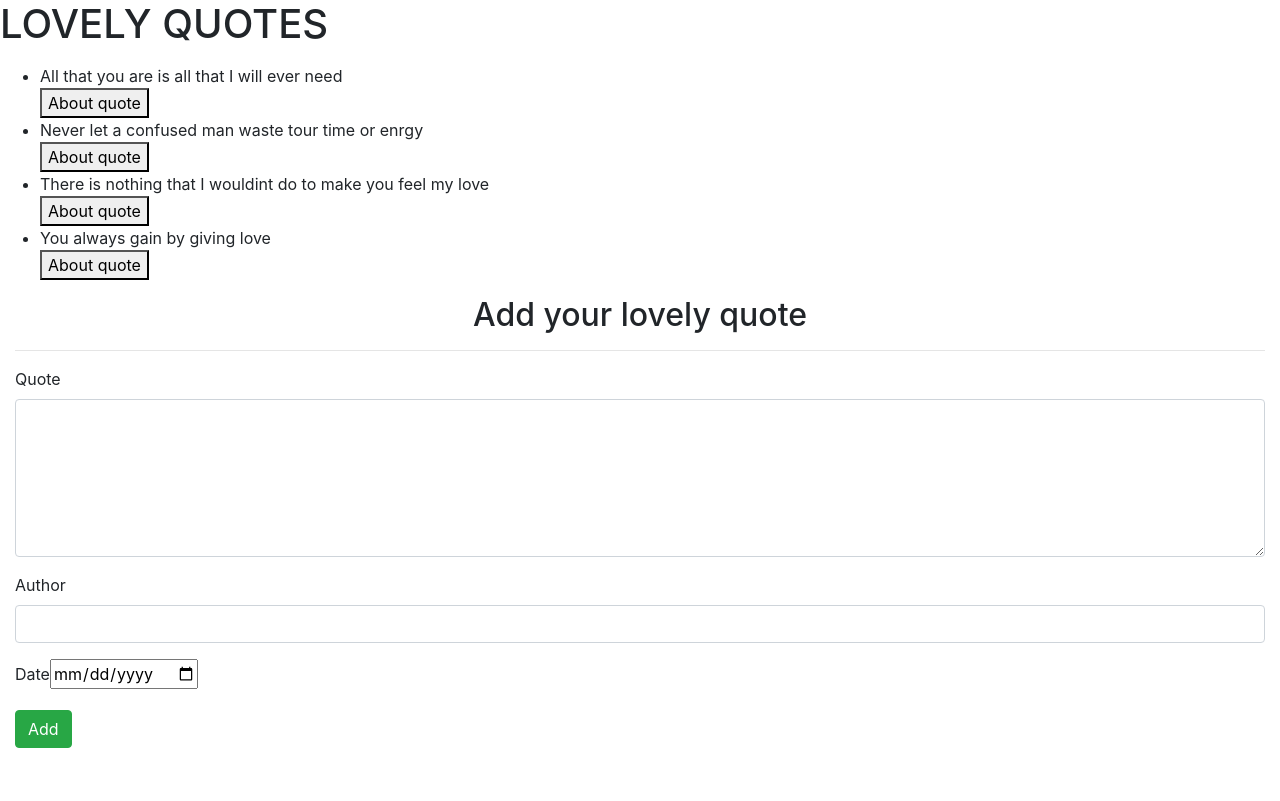
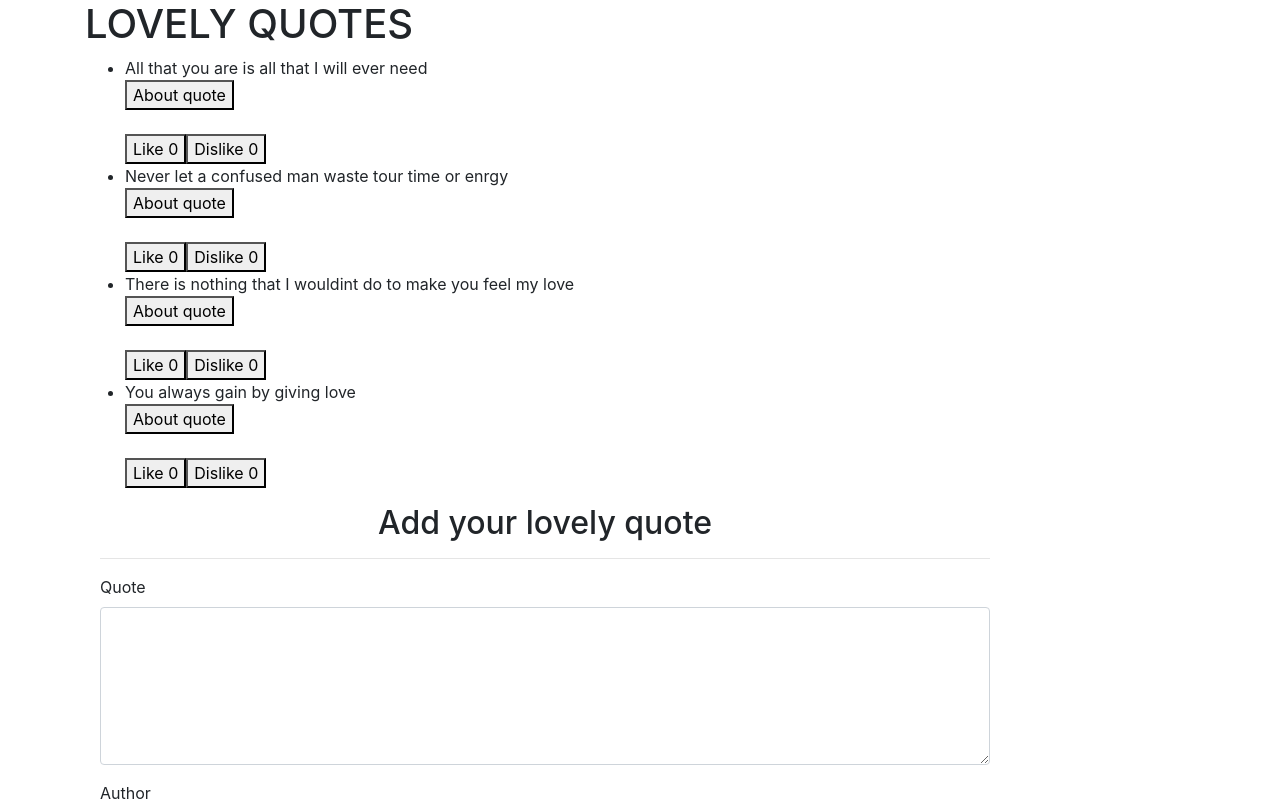
Before and after one commit to BrendaMwiza/Quotes-in-Angular, an Angular app: page / in a window 1280 px wide. Shown: the top 801 px of the page. Built offline with nearby package versions, Linux system fonts and the light colour scheme.

Commit message:
add votes

```diff
--- a/src/app/app.component.html
+++ b/src/app/app.component.html
@@ -1,13 +1 @@
-<div>
-  <h1>LOVELY QUOTES</h1>
-  <ul>
-    <li *ngFor='let quote of Cohen'>
-      {{quote.id}}
-      {{quote.quote}}
-      {{quote.author}}
-    </li>
-  </ul>
-
-  <app-cohen></app-cohen>
-
-</div>
+<app-cohen></app-cohen>
--- a/src/app/app.module.ts
+++ b/src/app/app.module.ts
@@ -8,6 +8,7 @@ import { CohenComponent } from './cohen/cohen.component';
 import { DateCountPipe } from './date-count.pipe';
 import { CohenDetailsComponent } from './cohen-details/cohen-details.component';
 import { CohenFormComponent } from './cohen-form/cohen-form.component';
+import { VotesComponent } from './votes/votes.component';
 
 @NgModule({
   declarations: [
@@ -15,7 +16,8 @@ import { CohenFormComponent } from './cohen-form/cohen-form.component';
     CohenComponent,
     DateCountPipe,
     CohenDetailsComponent,
-    CohenFormComponent
+    CohenFormComponent,
+    VotesComponent
   ],
   imports: [
     BrowserModule,
--- a/src/app/cohen-details/cohen-details.component.html
+++ b/src/app/cohen-details/cohen-details.component.html
@@ -2,6 +2,6 @@
     {{quotes.author}}
 </p>
 <p>
-    was posted on<br>{{quotes.completeDate|date}}
+    was posted on{{quotes.completeDate|date}}
 </p>
 <button (click)= 'quoteRemove(true)'>Remove quote</button>
--- a/src/app/cohen/cohen.component.css
+++ b/src/app/cohen/cohen.component.css
@@ -0,0 +1,3 @@
+.container{
+    background-color: url("https://us.123rf.com/450wm/sarsmis/sarsmis1601/sarsmis160100007/50908455-valentines-day-background-with-hearts-and-red-tulips.jpg?");
+}
--- a/src/app/cohen/cohen.component.html
+++ b/src/app/cohen/cohen.component.html
@@ -1,12 +1,17 @@
-<div>
-
-    <ul>
-      <div *ngFor='let quote of quotes; let i = index'>
-        <li>{{quote.quote}} </li>
-        <button (click)='toggleName(i)'>About quote</button>
-        <app-cohen-details *ngIf='quote.showAuthor' [quotes]='quote' (isComplete) = 'removeQuote($event,i)'></app-cohen-details>
+<div class="container">
+    <div class="row">
+      <div class="col-md-10">
+          <h1>LOVELY QUOTES</h1>
+          <ul>
+            <div *ngFor='let quote of quotes; let i = index'>
+              <li>{{quote.quote}} </li>
+              <button (click)='toggleName(i)'>About quote</button><br>
+              <app-cohen-details *ngIf='quote.showAuthor' [quotes]='quote' (isComplete) = 'removeQuote($event,i)'></app-cohen-details><br>
+              <app-votes></app-votes>
+            </div>
+          </ul>
+          <app-cohen-form (addQuote)="addNewQuotes($event)"></app-cohen-form>
       </div>
-    </ul>
-    <app-cohen-form (addQuote)="addNewQuotes($event)"></app-cohen-form>
+    </div>
 
 </div>
--- /dev/null
+++ b/src/app/votes/votes.component.html
@@ -0,0 +1,2 @@
+<button (click)="yes()">Like  {{up}}</button>
+<button (click)="no()">Dislike  {{down}}</button>
--- /dev/null
+++ b/src/app/votes/votes.component.ts
@@ -0,0 +1,25 @@
+import { Component, OnInit } from '@angular/core';
+
+@Component({
+  selector: 'app-votes',
+  templateUrl: './votes.component.html',
+  styleUrls: ['./votes.component.css']
+})
+export class VotesComponent implements OnInit {
+
+  up=0
+  down=0
+
+  yes(){
+    this.up=this.up+1;
+  }
+  no(){
+    this.down=this.down+1;
+  }
+
+  constructor() { }
+
+  ngOnInit() {
+  }
+
+}
```
Also changed, not shown: src/app/votes/votes.component.css (added), 1 other file (tests, documents, lock files or other folders).
